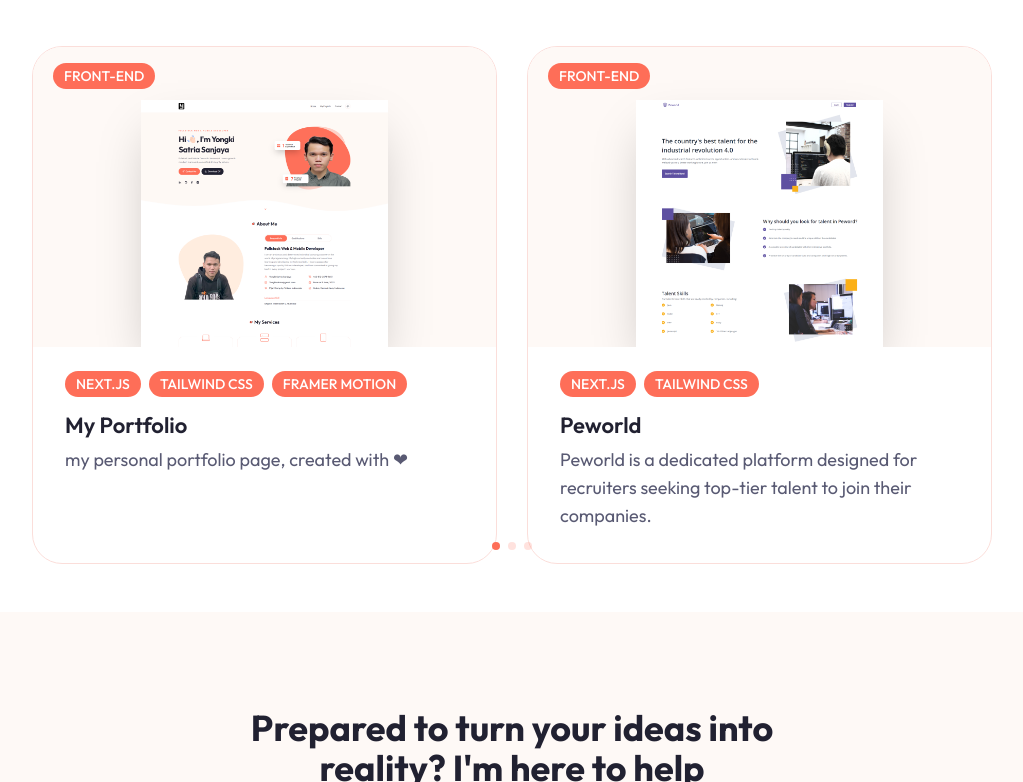
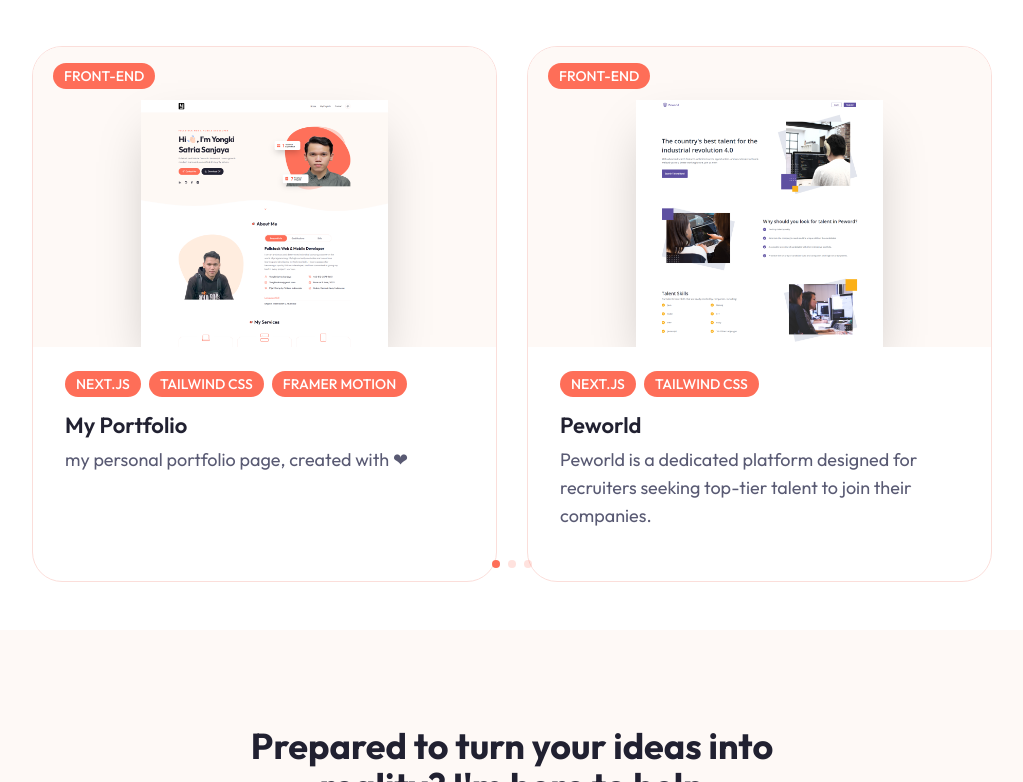
Before and after one commit to yongkisatrias/yongki-portfolio, a Next.js app: page / in a window 1280 px wide. Shown: the part 3014-3796 px from the top of the page, without its empty margins (128-1151 px from the left). Built offline with nearby package versions, Linux system fonts and the light colour scheme.

Commit message:
[UPDATE] Minor update for project card

```diff
--- a/components/ProjectCard.jsx
+++ b/components/ProjectCard.jsx
@@ -37,7 +37,7 @@
           </div>
         </div>
       </CardHeader>
-      <div className="px-8 py-6 h-[200px] mb-4 text-overflow">
+      <div className="px-8 py-6 h-[210px] mb-6 text-overflow">
         <Badge className="uppercase text-sm font-medium mb-2 absolute top-4 left-5">
           {project.category}
         </Badge>
```
